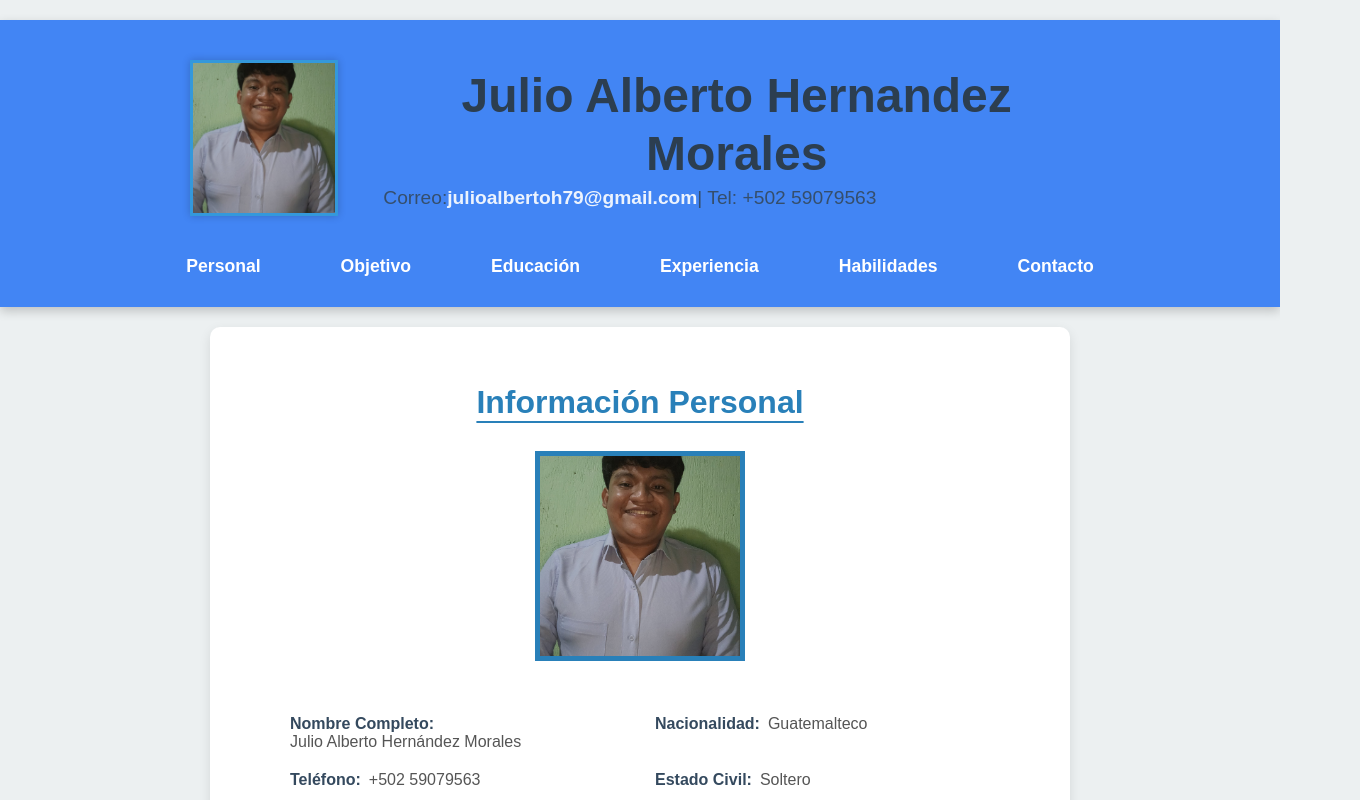
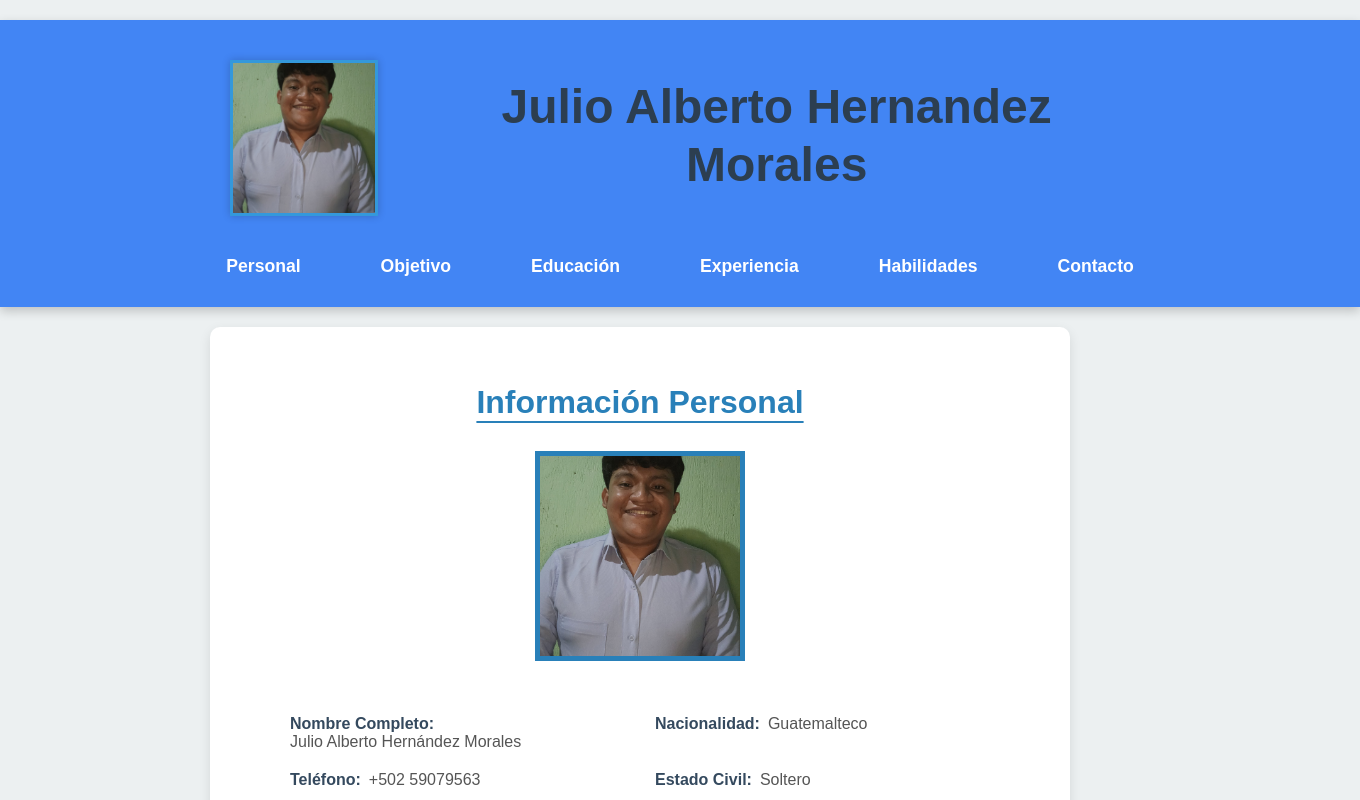
Before and after one commit to Aljulio/curriculum-vitae-react, a React (Create React App) app: page / in a window 1280 px wide. Shown: the top 800 px of the page, 1360 px wide, since content can reach past the window. Built offline with nearby package versions, Linux system fonts and the light colour scheme.

Commit message:
Simplificar encabezado: solo foto y nombre completo

```diff
--- a/src/components/MainHeader/MainHeader.css
+++ b/src/components/MainHeader/MainHeader.css
@@ -7,6 +7,11 @@
   flex-direction: column; /* Apilar elementos (contenido y nav) */
   align-items: center; /* Centrar horizontalmente */
   box-shadow: 0 4px 10px rgba(0, 0, 0, 0.2); /* Sombra sutil */
+
+  /* Agregado para intentar eliminar las barras: */
+  overflow: hidden; /* Asegura que no haya barras de desplazamiento dentro del header */
+  width: 100%; /* Asegura que ocupe todo el ancho disponible */
+  min-width: 320px; /* Un ancho mínimo razonable para evitar compresión excesiva */
 }
 
 .main-header-content {
@@ -43,7 +48,6 @@
   font-size: 1em;
   margin: 0;
   opacity: 0.9;
-  /* ¡NUEVAS PROPIEDADES PARA VISTA MÓVIL! */
   display: flex;
   flex-direction: column; /* Apila el correo y el teléfono */
   gap: 5px; /* Pequeño espacio entre ellos */
@@ -117,7 +121,7 @@
 
   .main-contact-info {
     font-size: 1.2em;
-    flex-direction: row; /* ¡CAMBIADO: Vuelve a ser fila en desktop! */
+    flex-direction: row; /* Vuelve a ser fila en desktop */
     gap: 0; /* Elimina el espacio extra en desktop */
   }
 
--- a/src/components/MainHeader/MainHeader.jsx
+++ b/src/components/MainHeader/MainHeader.jsx
@@ -9,9 +9,10 @@ function MainHeader() {
         <img src={myPhoto} alt="Tu Foto de Perfil" className="main-profile-picture" />
         <div className="main-info">
           <h1 className="main-name">Julio Alberto Hernandez Morales</h1>
-          <p className="main-contact-info">
-            Correo: <a href="mailto:julioalbertoh79@gmail.com">julioalbertoh79@gmail.com</a> | Tel: +502 59079563
-          </p>
+          {/* ¡ELIMINADO: Información de contacto (correo y teléfono) */}
+          {/* <p className="main-contact-info">
+            <strong>Correo:</strong> <a href="mailto:julioalbertoh79@gmail.com">julioalbertoh79@gmail.com</a> <span className="separator">|</span> <strong>Teléfono:</strong> <span className="phone-number">+502 59079563</span>
+          </p> */}
         </div>
       </div>
       {/* La barra de navegación ahora está dentro de este header */}
```
